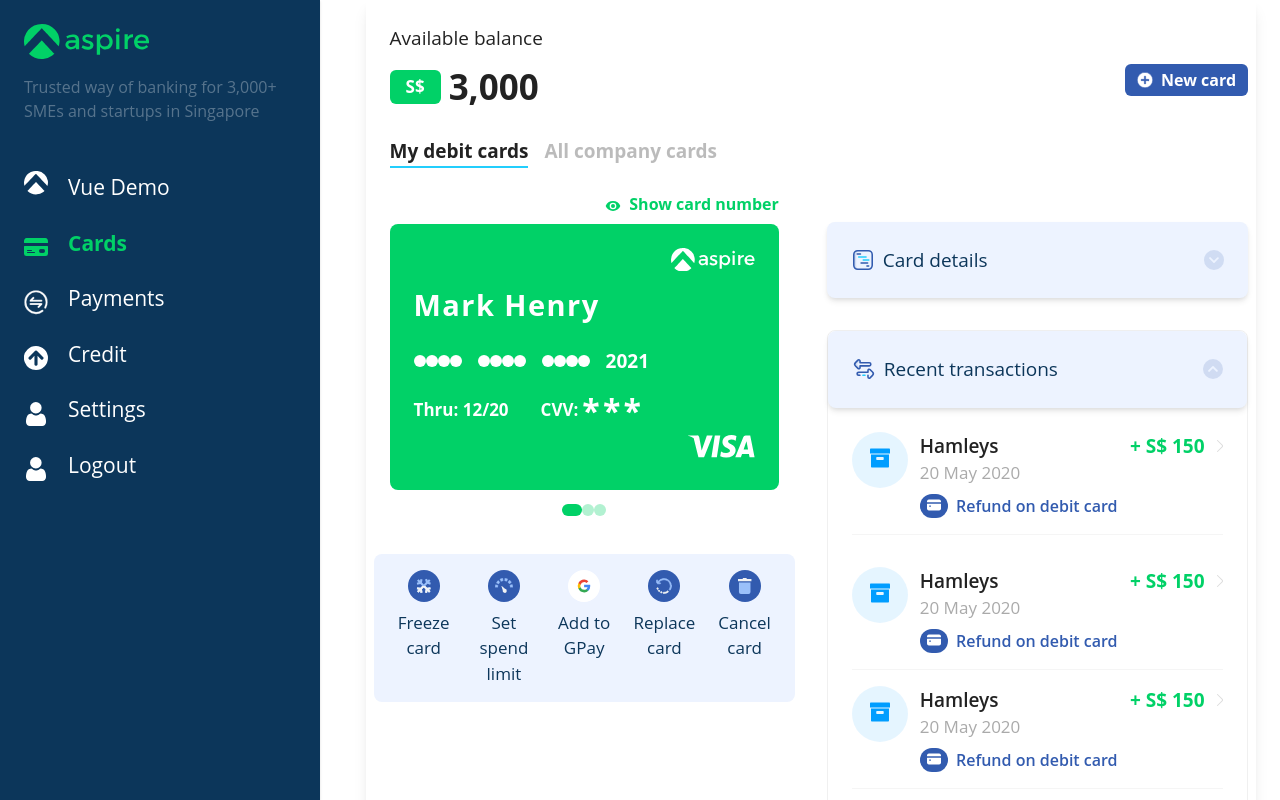
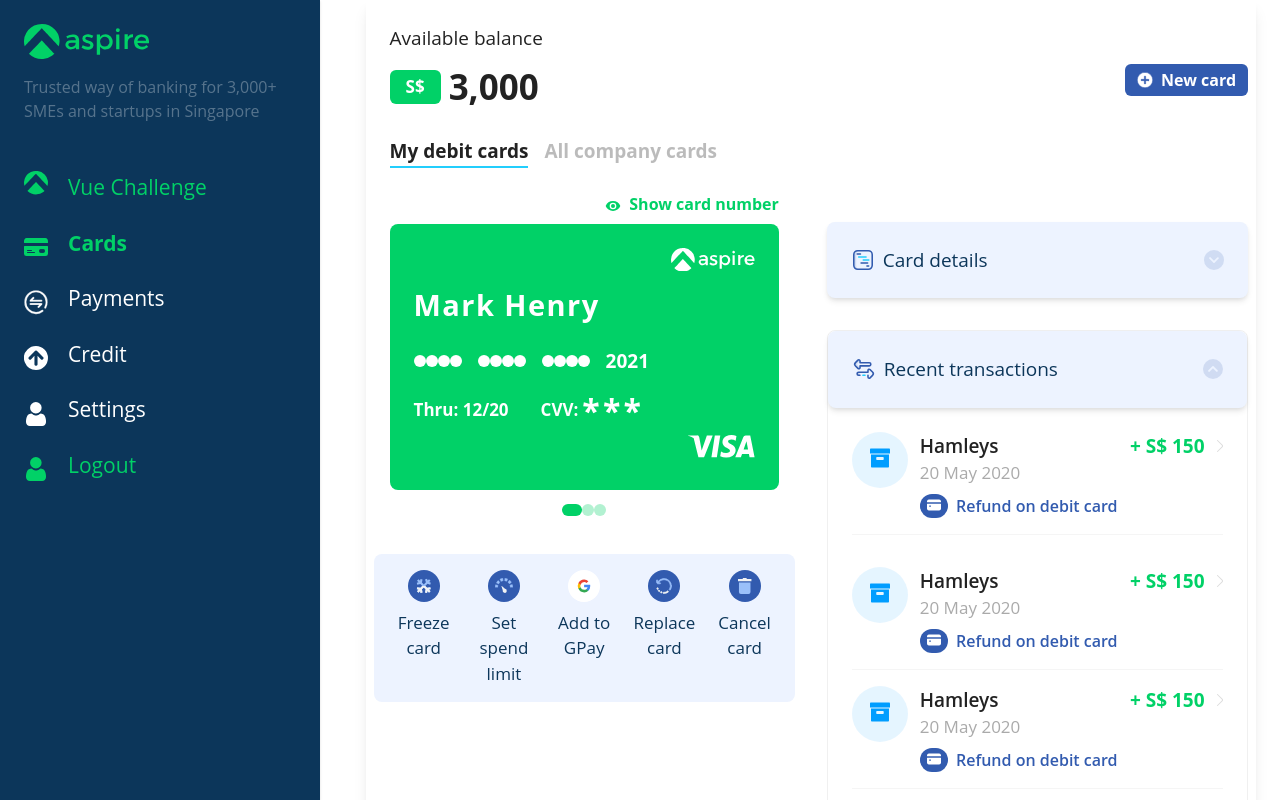
Before and after one commit to manjunathpadolkar/aspire, a Nuxt app: page / in a window 1280 px wide. Shown: the top 800 px of the page. Built offline with nearby package versions, Linux system fonts and the light colour scheme; no server answers.

Commit message:
final changes

```diff
--- a/components/auth/Login.vue
+++ b/components/auth/Login.vue
@@ -157,7 +157,7 @@ export default {
 
             if(_.isObject(authUser) && _.has(authUser, 'username')){
               _this.$store.commit('setAuthUser', authUser)
-              _this.$router.push('/')
+              _this.$router.push('/vue-challenge')
             }
             else{
               _this.showErrorMessage('Invalid username or password')
--- a/components/auth/Signup.vue
+++ b/components/auth/Signup.vue
@@ -198,7 +198,7 @@ export default {
               password: _this.password,
               confirm_password: _this.confirm_password
             })
-            _this.$router.push('/')
+            _this.$router.push('/vue-challenge')
 
             _this.registering = false
 
--- a/components/vue-challenge/Index.vue
+++ b/components/vue-challenge/Index.vue
@@ -1,6 +1,7 @@
 <template>
   <div class="p-6">
-    <form>
+    <h1 class="text-3xl mb-10">Vue Challenge</h1>
+    <form class="border-dashed border-2 p-4">
       <div class="w-full">
         <input
           v-model="loanAmount"
@@ -21,7 +22,7 @@
       <div class="w-full">
         <select
           placeholder="Loan term"
-          :style="{'padding': '10px', 'border-radius': '4px', 'display': 'block', 'width': '100%', 'margin-top': '16px'}"
+          :style="{'padding': '15px', 'border-radius': '4px', 'display': 'block', 'width': '100%', 'margin-top': '16px'}"
           v-model="loanTerm">
           <option value="2" class="block w-full">2 months term</option>
           <option value="4" class="block w-full">4 months term</option>
@@ -47,7 +48,7 @@
     </form>
 
     <div
-      class="mt-6"
+      class="mt-12"
       v-for="(authUserLoan, key) in authUserLoans"
       :key="key">
       <div
--- a/layouts/default.vue
+++ b/layouts/default.vue
@@ -67,12 +67,12 @@
                     />
                     <g transform="translate(2 -4)">
                       <path
-                        class="nav-li-home-2"
+                        class="nav-li-card-2"
                         d="M23.5,14.772c0,.067,0,.133-.069.133a.149.149,0,0,1-.138-.133c-.207-.266-10.675-11.323-11.157-11.723-.207-.2-.275-.133-.482.067C11.588,3.182.707,14.639.569,14.838c-.069.067-.138.067-.138-.067a10.912,10.912,0,0,1-.413-3.663A10.341,10.341,0,0,1,1.533,6.046,11.451,11.451,0,0,1,9.384.318,11.829,11.829,0,0,1,20.61,3.582a10.907,10.907,0,0,1,3.237,6.261,8.818,8.818,0,0,1,.138,1.932A15.1,15.1,0,0,1,23.5,14.772Z"
                         transform="translate(0 0)"
                       />
                       <path
-                        class="nav-li-home-2"
+                        class="nav-li-card-2"
                         d="M.08,9.109c-.069-.067-.138-.133,0-.266S8.275.25,8.482.05c.069-.067.138-.067.138,0,.275.333,8.2,8.726,8.4,8.859.069.067.069.133-.069.133a9.34,9.34,0,0,1-1.515,1.266,11.776,11.776,0,0,1-5.923,2.131,6.121,6.121,0,0,1-1.1.067A11.907,11.907,0,0,1,.08,9.109Z"
                         transform="translate(3.451 10.925)"
                       />
@@ -81,8 +81,8 @@
                 </svg>
               </span>
               <span
-                class="inline-block ml-5 text-ap-font-size-21 text-white open-sans"
-                >Vue Demo</span
+                class="inline-block ml-5 text-ap-font-size-21 text-ap-color-#01D167 open-sans"
+                >Vue Challenge</span
               >
             </NuxtLink>
           </li>
@@ -245,12 +245,12 @@
                     />
                     <g transform="translate(4 -4)">
                       <path
-                        class="nav-li-settings-2"
+                        class="nav-li-card-2"
                         d="M92.817,11.547a5.6,5.6,0,0,0,4.091-1.691A5.58,5.58,0,0,0,98.6,5.773a5.581,5.581,0,0,0-1.7-4.082,5.793,5.793,0,0,0-8.181,0,5.581,5.581,0,0,0-1.7,4.082,5.58,5.58,0,0,0,1.7,4.082A5.605,5.605,0,0,0,92.817,11.547Zm0,0"
                         transform="translate(-82.957)"
                       />
                       <path
-                        class="nav-li-settings-2"
+                        class="nav-li-card-2"
                         d="M19.975,254.17a14.244,14.244,0,0,0-.194-1.515,11.921,11.921,0,0,0-.373-1.523,7.517,7.517,0,0,0-.627-1.42,5.36,5.36,0,0,0-.945-1.23,4.168,4.168,0,0,0-1.358-.852,4.7,4.7,0,0,0-1.733-.313,1.76,1.76,0,0,0-.94.4c-.282.183-.611.4-.979.63a5.612,5.612,0,0,1-1.266.557,4.923,4.923,0,0,1-3.1,0,5.6,5.6,0,0,1-1.265-.557c-.364-.232-.694-.445-.98-.631a1.758,1.758,0,0,0-.939-.4,4.691,4.691,0,0,0-1.733.314,4.165,4.165,0,0,0-1.358.852,5.361,5.361,0,0,0-.945,1.23,7.532,7.532,0,0,0-.627,1.42,11.949,11.949,0,0,0-.373,1.523,14.193,14.193,0,0,0-.194,1.515c-.032.459-.048.935-.048,1.416A3.978,3.978,0,0,0,1.184,258.6a4.264,4.264,0,0,0,3.05,1.111H15.79a4.263,4.263,0,0,0,3.05-1.111,3.976,3.976,0,0,0,1.184-3.012C20.023,255.1,20.007,254.626,19.975,254.17Zm0,0"
                         transform="translate(0 -235.708)"
                       />
@@ -259,7 +259,7 @@
                 </svg>
               </span>
               <span
-                class="inline-block align-top ml-5 text-white text-ap-font-size-21 open-sans"
+                class="inline-block align-top ml-5 text-ap-color-#01D167 text-ap-font-size-21 open-sans"
                 >Logout</span
               >
             </NuxtLink>
```
